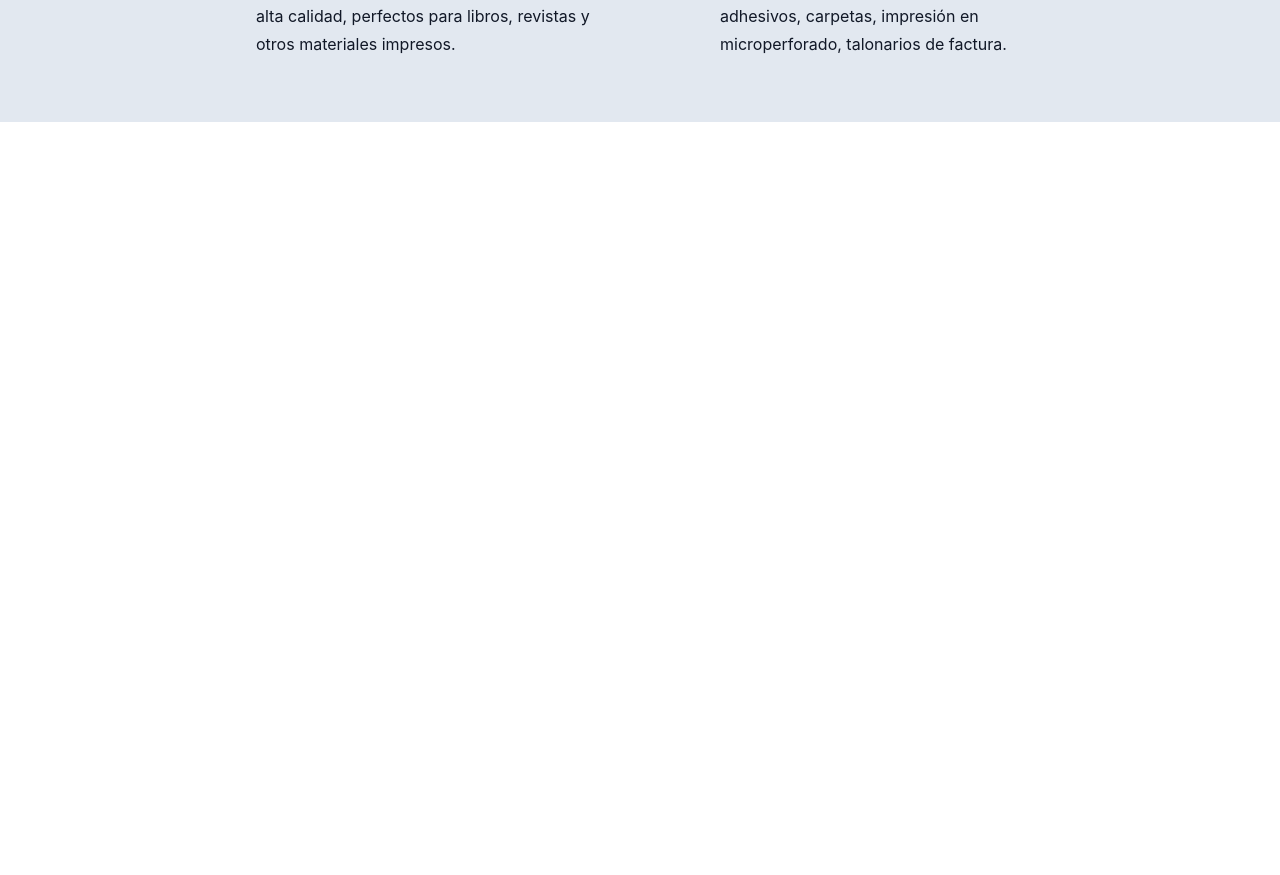
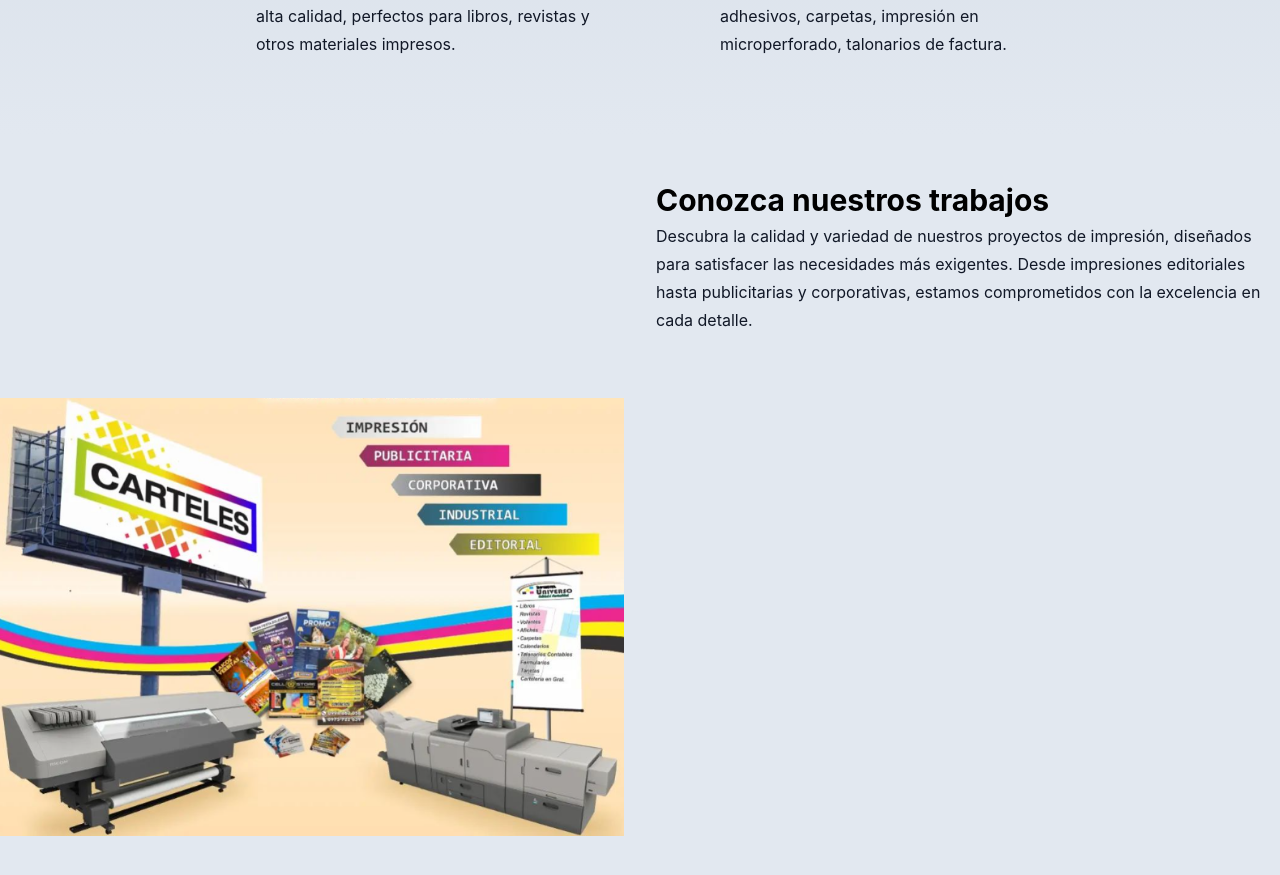
Before and after one commit to mauriGaray/imprenta_universo_web, a React (Vite) app: page / in a window 1280 px wide. Shown: the part 729-1604 px from the top of the page. Before the commit the page ends 851 px from the top, so only its background shows below. Built offline with nearby package versions, Linux system fonts and the light colour scheme.

Commit message:
portfolio done

```diff
--- a/src/components/featuresSections/FeaturesSection.jsx
+++ b/src/components/featuresSections/FeaturesSection.jsx
@@ -33,7 +33,7 @@ const features = [
 
 export default function Example() {
   return (
-    <div className="bg-gradient-to-b from-slate-300 via-slate-200 to-slate-200 py-12 sm:py-16">
+    <div className="py-12 sm:py-16">
       <div className="mx-auto max-w-7xl px-6 lg:px-8">
         <div className="mx-auto max-w-2xl lg:text-center">
           <h2 className="text-base font-semibold leading-7 text-custom-pink">
--- /dev/null
+++ b/src/components/portfolioSection/PortfolioSection.jsx
@@ -0,0 +1,29 @@
+import React from "react";
+
+const PortfolioSection = () => {
+  return (
+    <>
+      <div className="py-12 sm:py-16">
+        <div className="grid max-w-xl grid-cols-1 gap-x-8 gap-y-10 lg:max-w-none lg:grid-cols-2 lg:gap-y-16">
+          <div className="mx-auto max-w-2xl lg:text-center"></div>
+          <div>
+            <h2 className="text-3xl font-bold leading-7 text-black">
+              Conozca nuestros trabajos
+            </h2>
+            <p className="mt-2 text-base leading-7 text-gray-900">
+              Descubra la calidad y variedad de nuestros proyectos de impresión,
+              diseñados para satisfacer las necesidades más exigentes. Desde
+              impresiones editoriales hasta publicitarias y corporativas,
+              estamos comprometidos con la excelencia en cada detalle.
+            </p>
+          </div>{" "}
+          <div>
+            <img src="/img/impresion151515.PNG" alt="portfolio img" />
+          </div>
+        </div>
+      </div>
+    </>
+  );
+};
+
+export default PortfolioSection;
--- a/src/layout/navbar/Navbar.jsx
+++ b/src/layout/navbar/Navbar.jsx
@@ -7,7 +7,7 @@ import { Bars3Icon, XMarkIcon } from "@heroicons/react/24/outline";
 import "./navbar.css";
 const navigation = [
   { name: "INICIO", href: "#", current: false },
-  { name: "SERVICIOS", href: "#", current: false },
+  { name: "UBICACIÓN", href: "#", current: false },
   { name: "PORTFOLIO", href: "#", current: false },
   { name: "SOLICITE COTIZACIÓN", href: "#", current: false },
 ];
--- a/src/pages/landingPage/LandingPage.jsx
+++ b/src/pages/landingPage/LandingPage.jsx
@@ -1,10 +1,12 @@
 import React from "react";
 import FeaturesSection from "../../components/featuresSections/FeaturesSection";
+import PortfolioSection from "../../components/portfolioSection/PortfolioSection";
 
 const LandingPage = () => {
   return (
-    <div>
+    <div className="bg-gradient-to-b from-slate-300 via-slate-200 to-slate-200 ">
       <FeaturesSection />
+      <PortfolioSection />
     </div>
   );
 };
```
